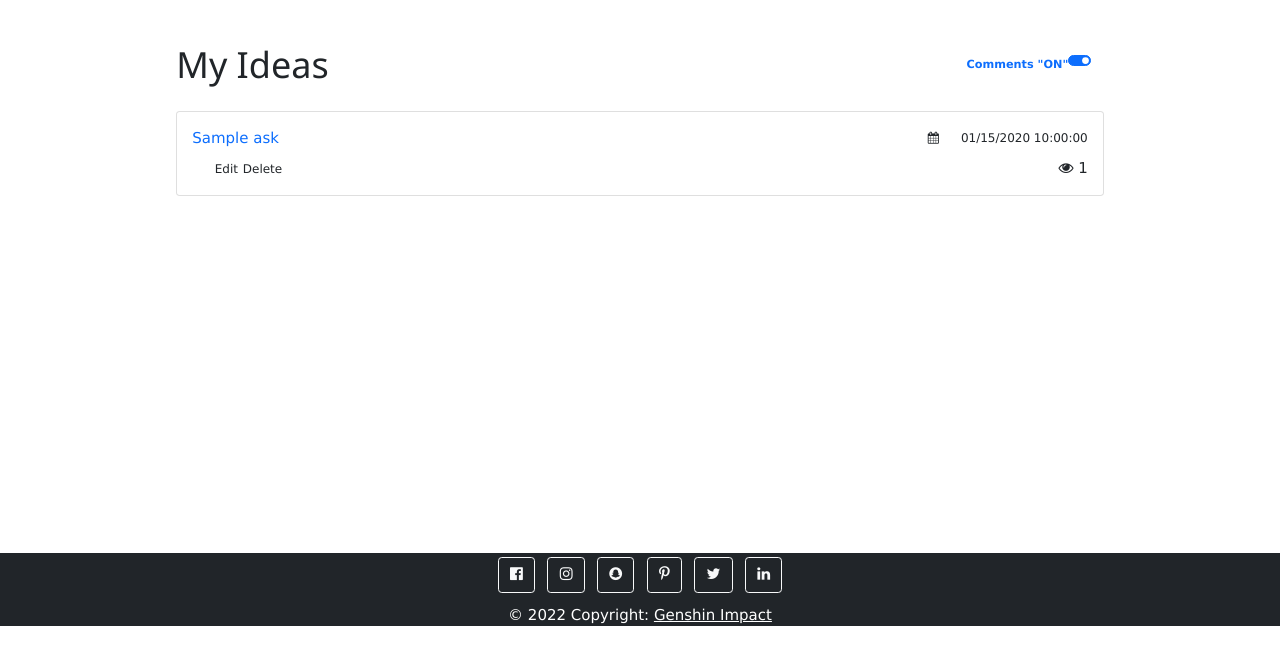
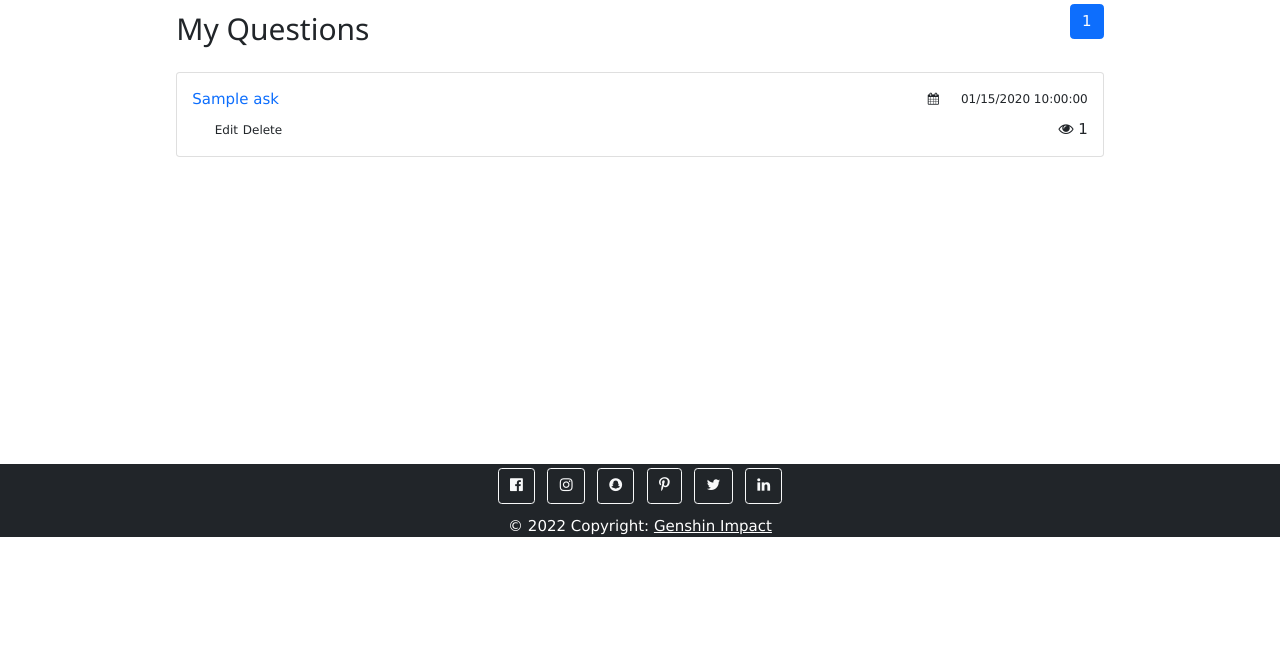
Before and after one commit to nguyentien290401/GIFanpage, an ASP.NET MVC app: page /Asks/IndexQuestions/1 in a window 1280 px wide. Shown: the part 63-728 px from the top of the page. Run offline with ASP.NET Core 8 and stand-ins for ASP.NET MVC 5, Linux system fonts and the light colour scheme; empty tables hold one stand-in row (values such as "Sample post"); the project's own start-up code is not run, and a stand-in starts its controllers and pages; database files in the repository are not loaded; some libraries are stand-ins or nearby versions.

Commit message:
My question form complete (add Pagnitation)

```diff
--- a/GIFanpage/Controllers/AsksController.cs
+++ b/GIFanpage/Controllers/AsksController.cs
@@ -22,10 +22,26 @@ namespace GIFanpage.Controllers
         }
 
         // Get: All questions of each accounts
-        public ActionResult IndexQuestions(int id)
+        public ActionResult IndexQuestions(int id, int? page)
         {
-            var asks = db.Asks.Where(t => t.UserID == id).ToList();
-            return View(asks);
+            var asks = db.Asks.Where(t => t.UserID == id);
+            if (page > 0)
+            {
+                page = page;
+            }
+            else
+            {
+                page = 1;                       //Set page default
+            }
+            int limit = 4;                      //Display show 4 quesitons
+            int start = (int) (page - 1) * limit;
+            int totalQuestion = asks.Count();
+            ViewBag.totalQuestion = totalQuestion;
+            ViewBag.pageCurrent = page;
+            float numberPage = (float) totalQuestion / limit ;
+            ViewBag.numberPage = (int) Math.Ceiling(numberPage);
+            var asksQuestion = asks.OrderByDescending(a => a.AskID).Skip(start).Take(limit);
+            return View(asksQuestion.ToList());
         }
 
 
--- a/GIFanpage/Views/Asks/IndexQuestions.cshtml
+++ b/GIFanpage/Views/Asks/IndexQuestions.cshtml
@@ -6,22 +6,55 @@
 
 <h2>IndexQuestion</h2>
 
-<div class="container" style="margin-top: 50px; margin-bottom: 20px; min-height: 500px;">
+<div class="container" style="margin-top: 18px; margin-bottom: 15px; min-height: 448px;">
     <div class="row  d-flex justify-content-center">
         <div class="col-md-10">
             <div class="headings d-flex justify-content-between align-items-center mb-3">
-                <h1 class="title">My Ideas</h1>
-                <div class="buttons">
+                <h2 class="title">My Questions</h2>
+                @*<div class="buttons">*@
 
-                    <span class="badge bg-white d-flex flex-row align-items-center">
-                        <span class="text-primary">Comments "ON"</span>
+                    <div class="d-flex flex-row align-items-end">
+
+                        <ul class="pagination">
+
+                            @{
+                                int numberPage = ViewBag.numberPage;
+                                int pageCurrent = ViewBag.pageCurrent;
+                                if (pageCurrent > 1)
+                                {
+                                    int prePage = pageCurrent - 1;
+                                    <li class="page-item active"><a class="page-link" href="?page=@prePage">PrePage</a></li>
+                                }
+
+                                int i;
+                                for (i = 1; i <= numberPage; i++)
+                                {
+                                    if (i == pageCurrent)
+                                    {
+                                        <li class="page-item active"><a class="page-link" href="?page=@i">@i</a></li>
+                                    }
+                                    else
+                                    {
+                                        <li class="page-item"><a class="page-link" href="?page=@i">@i</a></li>
+                                    }
+                                }
+                                if (pageCurrent > 1 && pageCurrent < numberPage)
+                                {
+                                    int nextPage = pageCurrent + 1;
+                                    <li class="page-item"><a class="page-link" href="?page=@nextPage">NextPage</a></li>
+                                }
+                            }
+                        </ul>
+                        @*<span class="text-primary">Comments "ON"</span>
                         <div class="form-check form-switch">
                             <input class="form-check-input" type="checkbox" id="flexSwitchCheckChecked" checked>
-                        </div>
-                    </span>
+                        </div>*@
+                    @*</div>*@
 
                 </div>
             </div>
+
+
 
                 @foreach (var item in Model)
                 {
```
Also changed, not shown: 5 other files.
